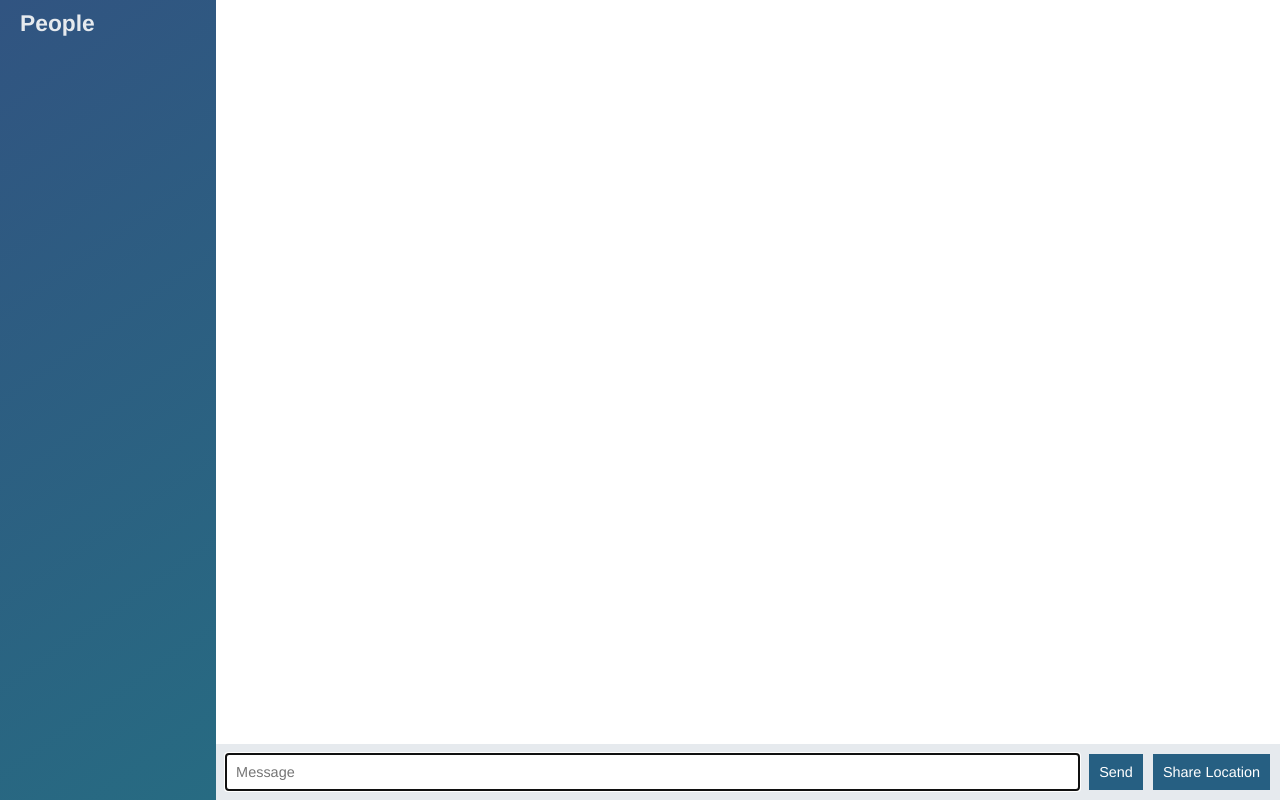
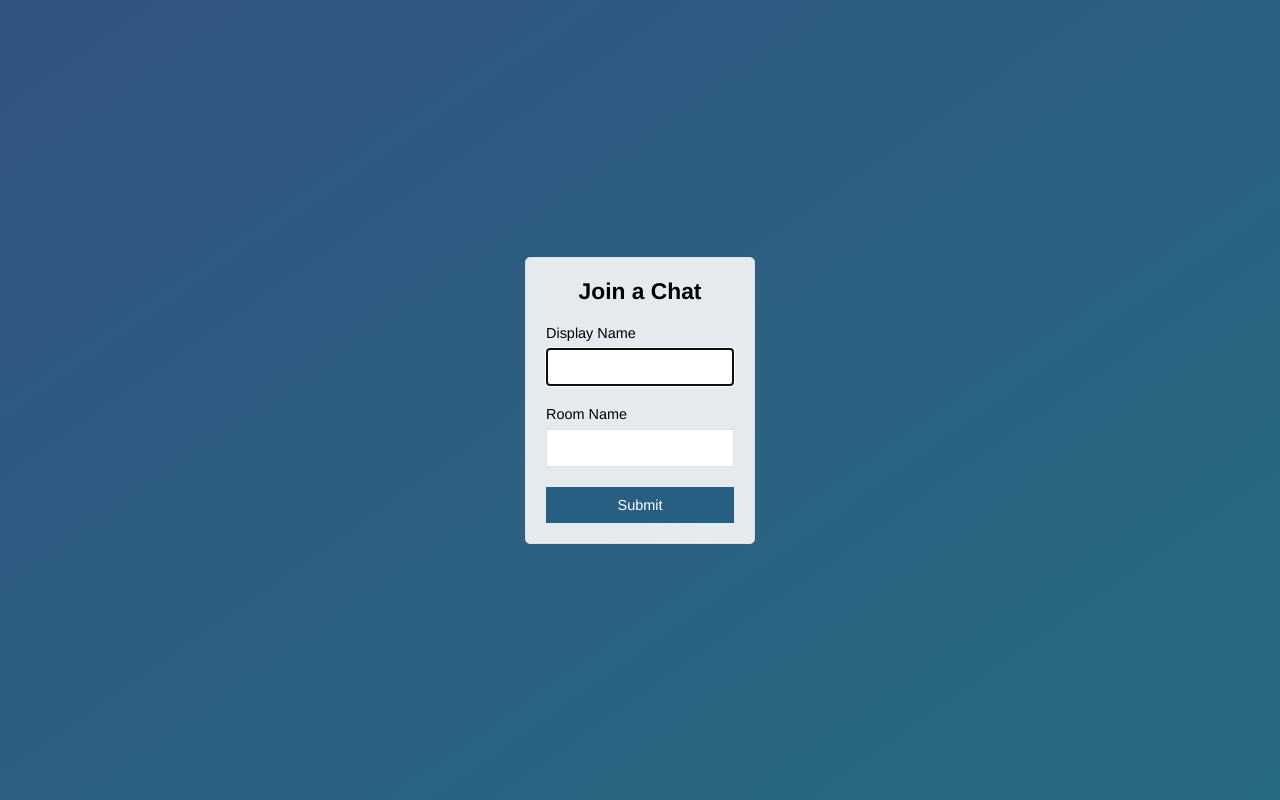
Before and after one commit to adityasmksaxena/node-chat-api, a website: page public/index.html in a window 1280 px wide. Drawn offline with nearby package versions, Linux system fonts and the light colour scheme; no server answers.

Commit message:
added join page

```diff
--- a/public/index.html
+++ b/public/index.html
@@ -1,57 +1,30 @@
 <!DOCTYPE html>
-<html>
-    <head>
-        <meta charset="UTF-8" >
-        <link rel="stylesheet" href="/css/styles.css">
-    </head>
-    <body class="chat">
+<html lang="en">
+<head>
+    <meta charset="UTF-8">
+    <meta name="viewport" content="width=device-width, initial-scale=1, user-scalable=no">
+    <title>Join | ChatApp</title>
+    <link rel="stylesheet" href="/css/styles.css">
+</head>
+<body class="centered-form">
+    <div class="centered-form__form">
+        <form action="/chat.html">
+            <div class="form-field">
+                <h3>Join a Chat</h3>
+            </div>
+            <div class="form-field">
+                <label>Display Name</label>
+                <input type="text" name="name" autofocus />
+            </div>
+            <div class="form-field">
+                <label>Room Name</label>
+                <input type="text" name="room" autofocus />
+            </div>
+            <div class="form-field">
+                <button>Submit</button>
+            </div>
+        </form>
+    </div>
 
-        <div class="chat__sidebar">
-            <h3>People</h3>
-            <div id="users"></div>
-        </div>
-
-        <div class="chat__main">
-            <ol id="messages" class="chat__messages"></ol>
-
-            <div class="chat__footer">
-                <form id="message-form">
-                    <input name="message" type="text" placeholder="Message" autofocus autocomplete="off"/>
-                    <button>Send</button>
-                </form>
-                <button id="send-location">Share Location</button>
-            </div>
-        </div>
-
-        <script id="message-template" type="text/template">
-            <li class="message">
-                <div class="message__title">
-                    <h4>{{from}}</h4>
-                    <span>{{createdAt}}</span>
-                </div>
-                <div class="message__body">
-                    <p>{{text}}</p>
-                </div>
-            </li>
-        </script>
-        <script id="location-message-template" type="text/template">
-            <li class="message">
-                <div class="message__title">
-                    <h4>{{from}}</h4>
-                    <span>{{createdAt}}</span>
-                </div>
-                <div class="message__body">
-                    <p>
-                        <a href="{{url}}" target="_blank">my current location</a>
-                    </p>
-                </div>
-            </li>
-        </script>
-
-        <script src="/socket.io/socket.io.js"></script>
-        <script src="./js/libs/jquery-3.3.1.min.js"></script>
-        <script src="./js/libs/moment.js"></script>
-        <script src="./js/libs/mustache.js"></script>
-        <script src="/js/index.js"></script>
-    </body>
+</body>
 </html>
```
Also changed, not shown: public/chat.html (added, +59 -0 lines), public/js/chat.js (renamed from public/js/index.js).
